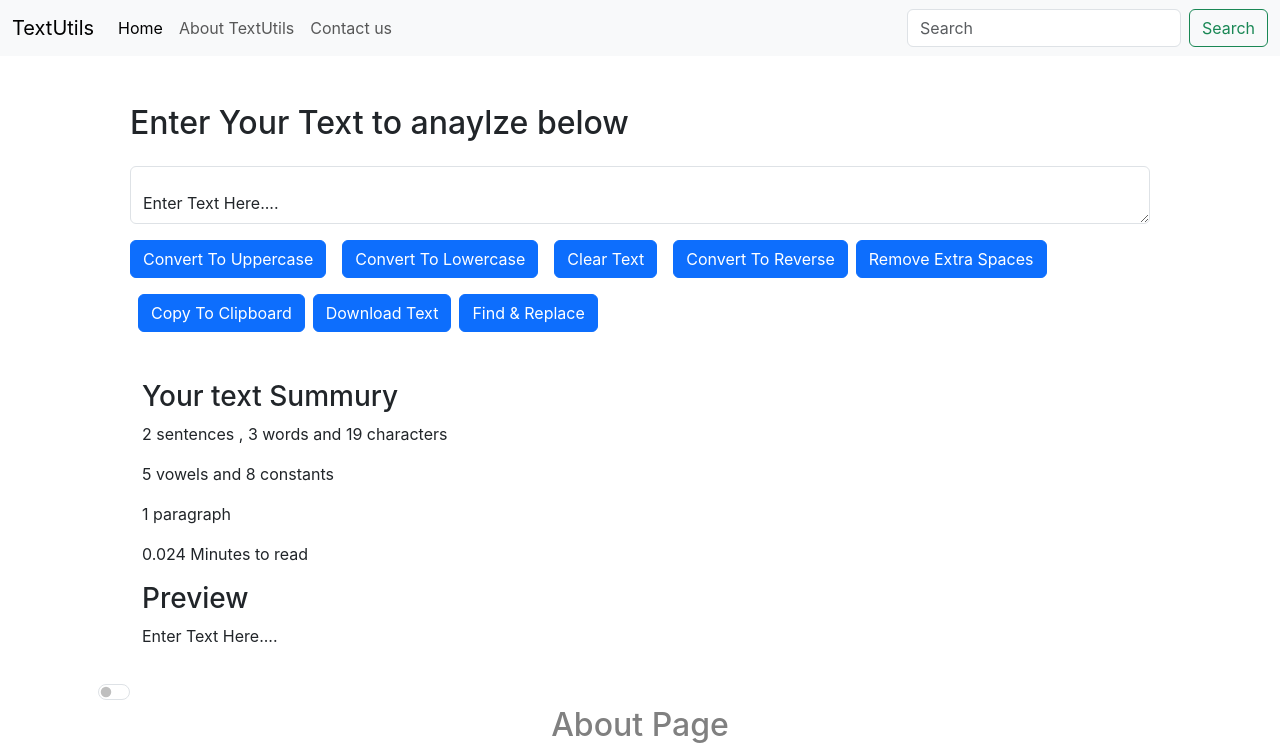
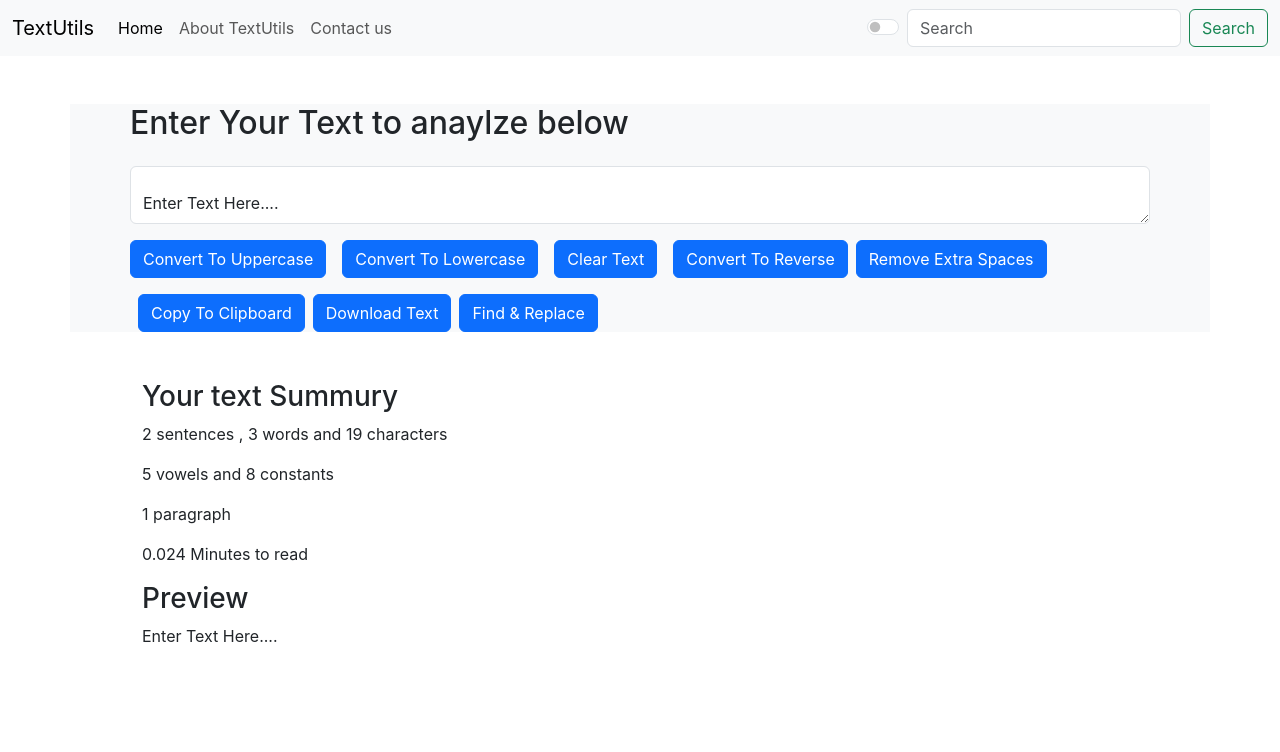
Before and after one commit to patelarchi/Reactjs, a React (Create React App) app: page / in a window 1280 px wide. Shown: the top 752 px of the page. Built offline with nearby package versions, Linux system fonts and the light colour scheme.

Commit message:
video-12

```diff
--- a/src/App.js
+++ b/src/App.js
@@ -1,15 +1,29 @@
-  import './App.css';
-  import About from './components/About';
+  import { useState } from 'react';
+import './App.css';
+  // import About from './components/About';
   import Navbar from './components/Navbar';
   import TextForm from './components/TextForm';
 
 
   function App() {
+    const [mode,setMode] = useState('light');
+    const [textColor,setTextColor] = useState('dark');
+    const toggleMode = () => {
+      if(mode === 'dark'){
+        setMode('light');
+        setTextColor('dark');
+        document.body.style.backgroundColor = 'white';
+      } else {
+        setMode('dark');
+        setTextColor('light');
+        document.body.style.backgroundColor = 'black';
+      }
+    }
     return (
       <>
-        <Navbar title="TextUtils" aboutText="About TextUtils"/>
-        <TextForm heading="Enter Your Text to anaylze below"/>
-        <About/>
+        <Navbar title="TextUtils" aboutText="About TextUtils" mode={mode} toggleMode={toggleMode}/>
+        <TextForm heading="Enter Your Text to anaylze below" mode={mode} textColor={textColor}/>
+       {/* <About/> */}
       </>
     );
   }
--- a/src/components/Navbar.js
+++ b/src/components/Navbar.js
@@ -4,7 +4,7 @@ import PropTypes from 'prop-types';
 
 export default function Navbar(props) {
   return (
-    <nav className="navbar navbar-expand-lg bg-body-tertiary">
+    <nav className={`navbar navbar-expand-lg navbar-${props.mode} bg-${props.mode}`}>
   <div className="container-fluid">
     <a className="navbar-brand" href="/">{props.title}</a>
     <button className="navbar-toggler" type="button" data-bs-toggle="collapse" data-bs-target="#navbarSupportedContent" aria-controls="navbarSupportedContent" aria-expanded="false" aria-label="Toggle navigation">
@@ -22,6 +22,9 @@ export default function Navbar(props) {
           <a className="nav-link" href="/">Contact us</a>
         </li>
       </ul>
+      <div className="form-check form-switch ms-3">
+  <input className="form-check-input" type="checkbox" onClick={props.toggleMode} role="switch" id="flexSwitchCheckDefault"/>
+</div>
       <form className="d-flex" role="search">
         <input className="form-control me-2" type="search" placeholder="Search" aria-label="Search"/>
         <button className="btn btn-outline-success" type="submit">Search</button>
--- a/src/components/TextForm.js
+++ b/src/components/TextForm.js
@@ -47,7 +47,7 @@ export default function TextForm(props) {
 
   return (
     <>
-    <div className="container">
+    <div className={`container bg-${props.mode} text-${props.textColor}`}>
       <div className="form-floating m-5">
         <h2 className='pb-3'>{props.heading}</h2>
         <textarea className="form-control" onChange={handleOnChange} spellCheck="true" id="myBox" rows='8' value={text}></textarea>
@@ -69,7 +69,7 @@ export default function TextForm(props) {
         <p>{text.split(/\n+/).filter((element) => element.length !== 0).length} paragraph </p>
         <p>{text.split(' ').length * 0.008} Minutes to read</p>
         <h3>Preview</h3>
-        <p>{text}</p>
+        <p>{text.length > 0 ? text : "Enter something in the textbox to preview it here.."}</p>
       </div>
     </div>
     </>
```
